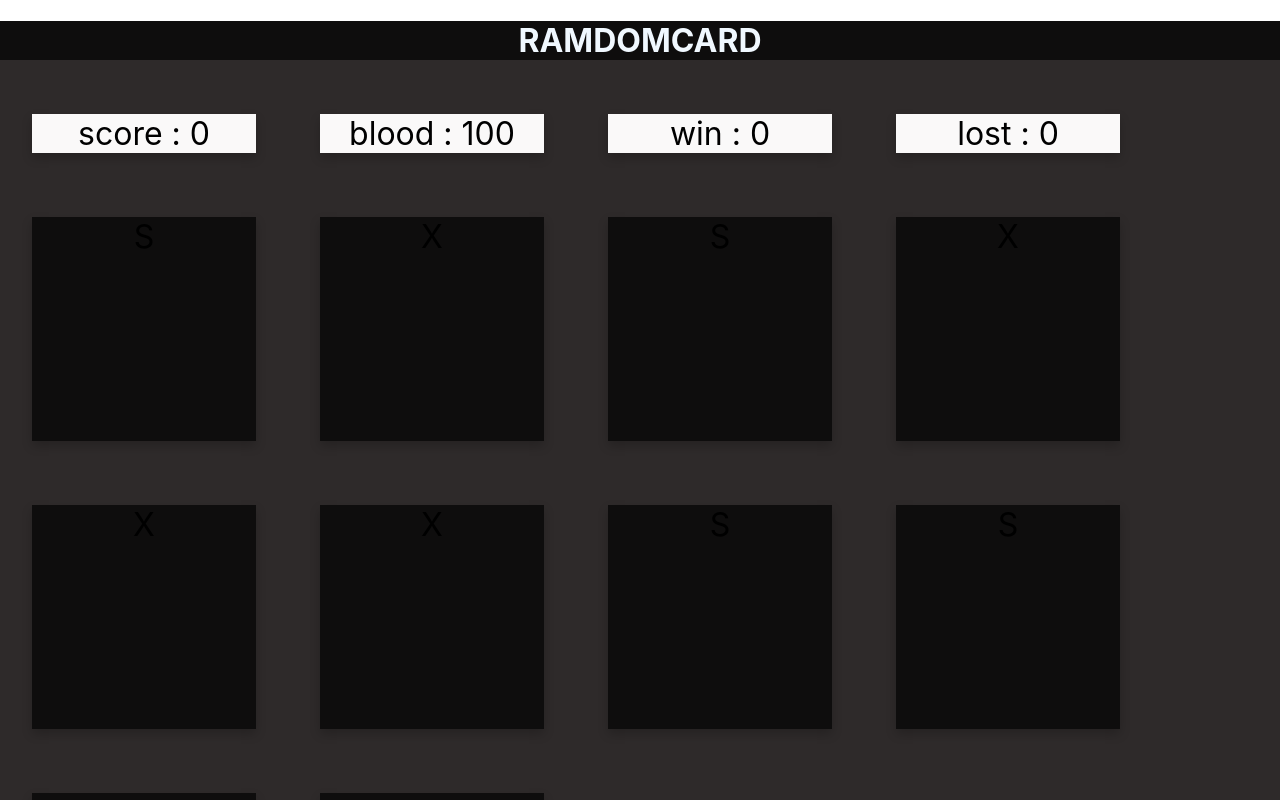
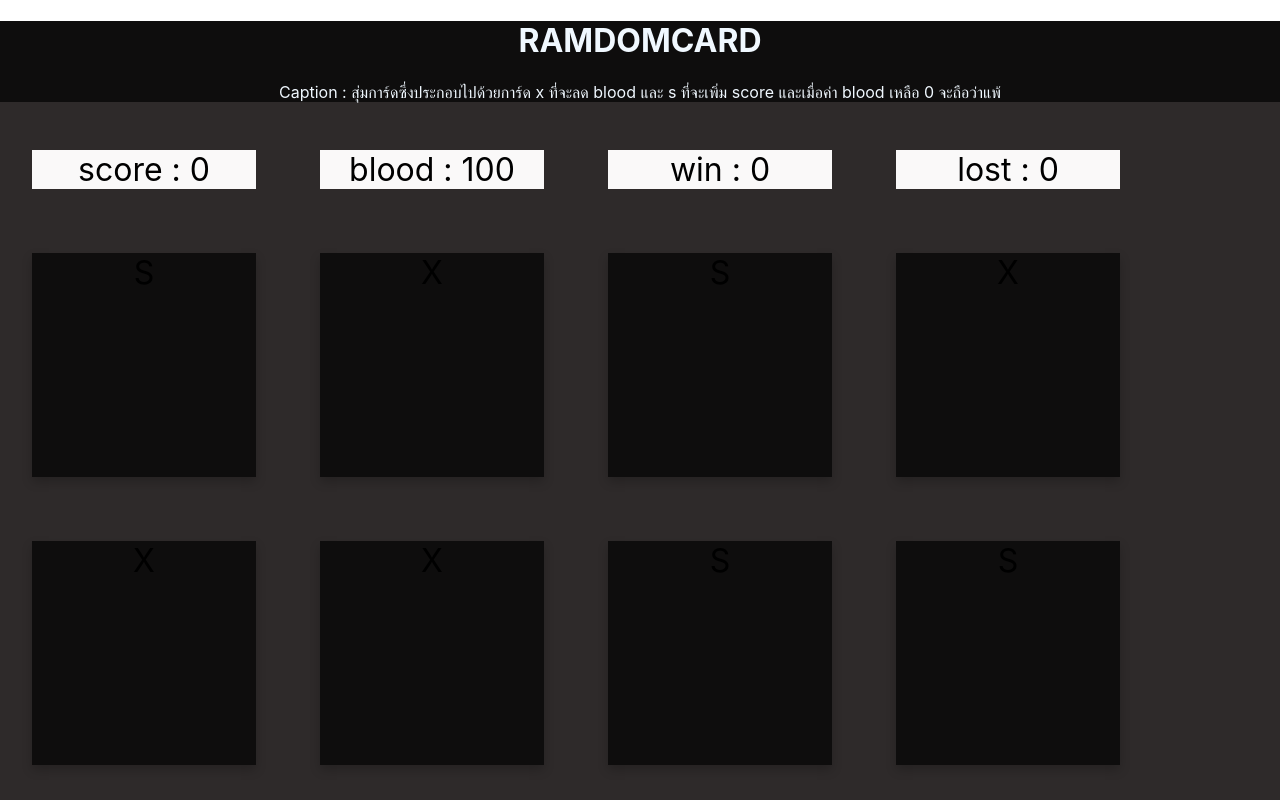
Before and after one commit to 6210110349/lab3SA02, a React (Create React App) app in the folder card-game/: page / in a window 1280 px wide. Shown: the top 800 px of the page. Built offline with nearby package versions, Linux system fonts and the light colour scheme.

Commit message:
ิอัพเดตคำอธิบาย

```diff
--- a/card-game/src/App.css
+++ b/card-game/src/App.css
@@ -15,9 +15,8 @@
   width: 7em;
   font-size: 2em;
   background: rgb(250, 249, 249);
-  box-shadow: 0 5px 10px 0 rgba(0,0,0,0.2);
   margin: 1em;
-  user-select: none;
+
 }
 .App {
   text-align: center;
--- a/card-game/src/App.js
+++ b/card-game/src/App.js
@@ -7,8 +7,9 @@ function App() {
  return (
  <div className ={'body'}>
    <div>
-      <header >
-       <h1 className ={'header'} >RAMDOMCARD</h1>
+      <header className ={'header'} >
+       <h1  >RAMDOMCARD</h1>
+       <p>Caption : สุ่มการ์ดซึ่งประกอบไปด้วยการ์ด x ที่จะลด blood และ s ที่จะเพิ่ม score และเมื่อค่า blood เหลือ 0 จะถือว่าแพ้ </p>
       </header>
    </div>
    <div><WordCard value={word}/></div>
```
